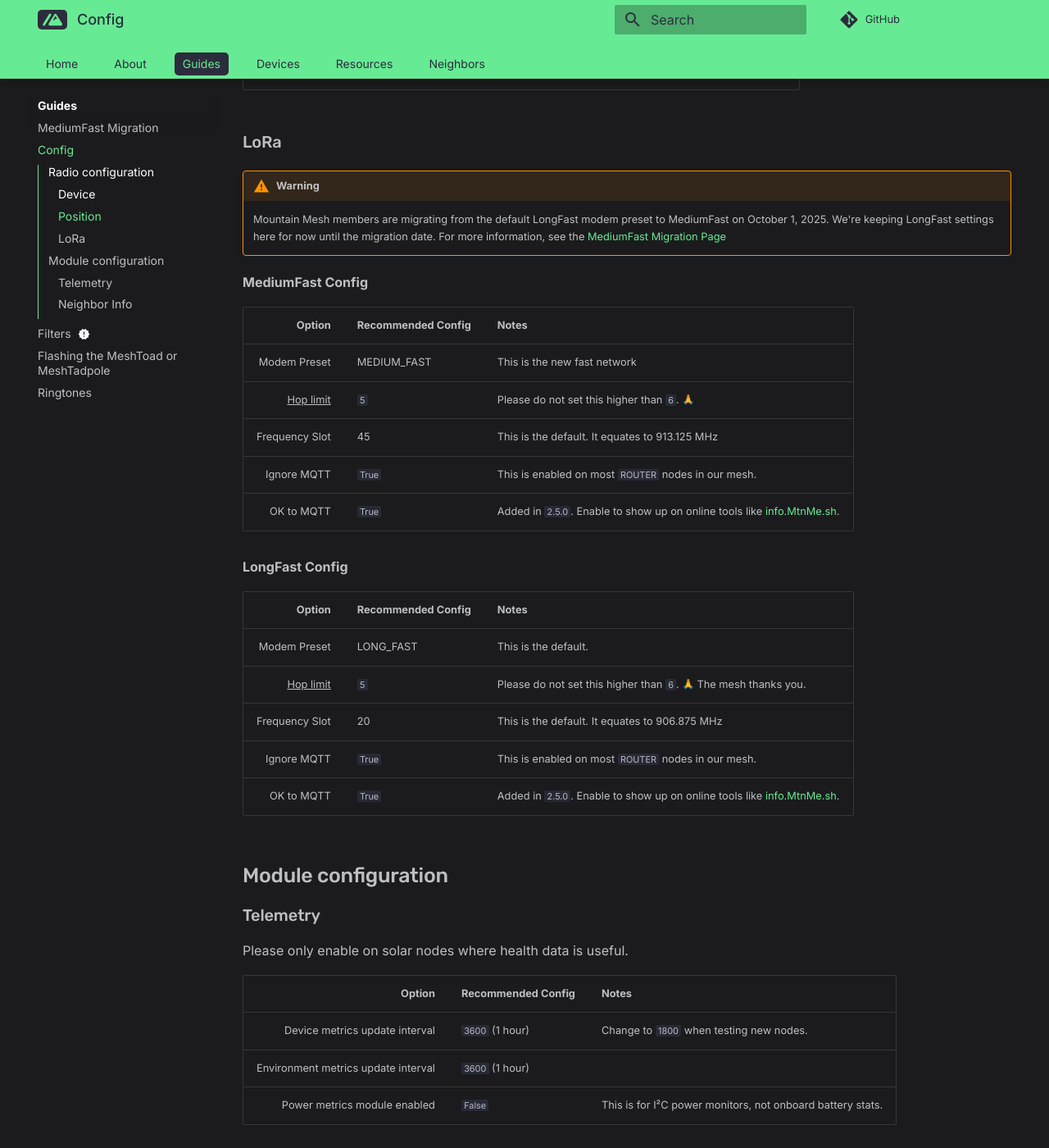
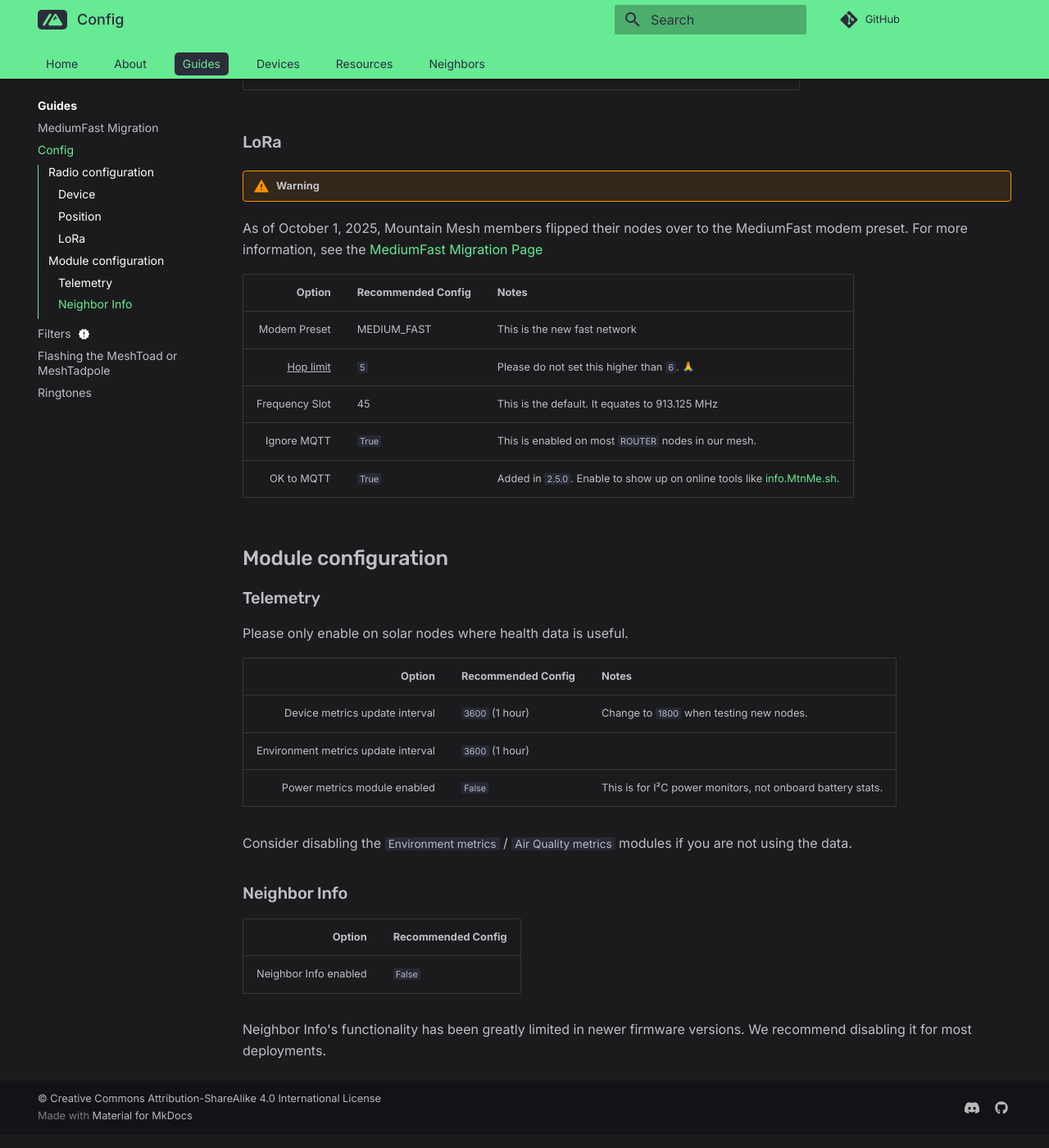
Before and after one commit to MtnMesh/mtnmesh.github.io, an MkDocs documentation site: the page built from docs/config.md, in a window 1280 px wide and 1400 px high, scrolled down 832 px. Shown: the whole window at 82% size. Built offline with MkDocs 1.6.1 and Material for MkDocs 9.7.7, drawn with Linux system fonts in a browser that asks for light colours; emoji names are drawn with the system emoji font; comment, search, counter and statistics services are not loaded.

Commit message:
remove LongFast config  - removed LongFast config from config.md  - updated language in a couple spots to be past tense  - updated mediumfast_flyer.png language to be past tense

```diff
--- a/docs/config.md
+++ b/docs/config.md
@@ -25,26 +25,13 @@ These settings are intended to facilitate a stable and reliable mesh network. Th
 ### LoRa
 
 !!! warning
-    Mountain Mesh members are migrating from the default LongFast modem preset to MediumFast on October 1, 2025. We're keeping LongFast settings here for now until the migration date. For more information, see the [MediumFast Migration Page](/mediumfast)
-
-**MediumFast Config**
+As of October 1, 2025, Mountain Mesh members flipped their nodes over to the MediumFast modem preset. For more information, see the [MediumFast Migration Page](/mediumfast)
 
 |         Option | Recommended Config | Notes                                                                                            |
 | -------------: | :----------------- | :----------------------------------------------------------------------------------------------- |
 |   Modem Preset | MEDIUM_FAST        | This is the new fast network                                                                     |
 |  ^^Hop limit^^ | `5`                | Please do not set this higher than `6`. :pray:                                                   |
 | Frequency Slot | 45                 | This is the default. It equates to 913.125 MHz                                                   |
-|    Ignore MQTT | `True`             | This is enabled on most `ROUTER` nodes in our mesh.                                              |
-|     OK to MQTT | `True`             | Added in `2.5.0`. Enable to show up on online tools like [info.MtnMe.sh](https://info.mtnme.sh). |
-
-
-**LongFast Config**
-
-|         Option | Recommended Config | Notes                                                                                            |
-| -------------: | :----------------- | :----------------------------------------------------------------------------------------------- |
-|   Modem Preset | LONG_FAST          | This is the default.                                                                             |
-|  ^^Hop limit^^ | `5`                | Please do not set this higher than `6`. :pray: The mesh thanks you.                              |
-| Frequency Slot | 20                 | This is the default. It equates to 906.875 MHz                                                   |
 |    Ignore MQTT | `True`             | This is enabled on most `ROUTER` nodes in our mesh.                                              |
 |     OK to MQTT | `True`             | Added in `2.5.0`. Enable to show up on online tools like [info.MtnMe.sh](https://info.mtnme.sh). |
 
```
Also changed, not shown: docs/mediumfast.md (+1 -1 lines), docs/static/mediumfast_flyer.png.
